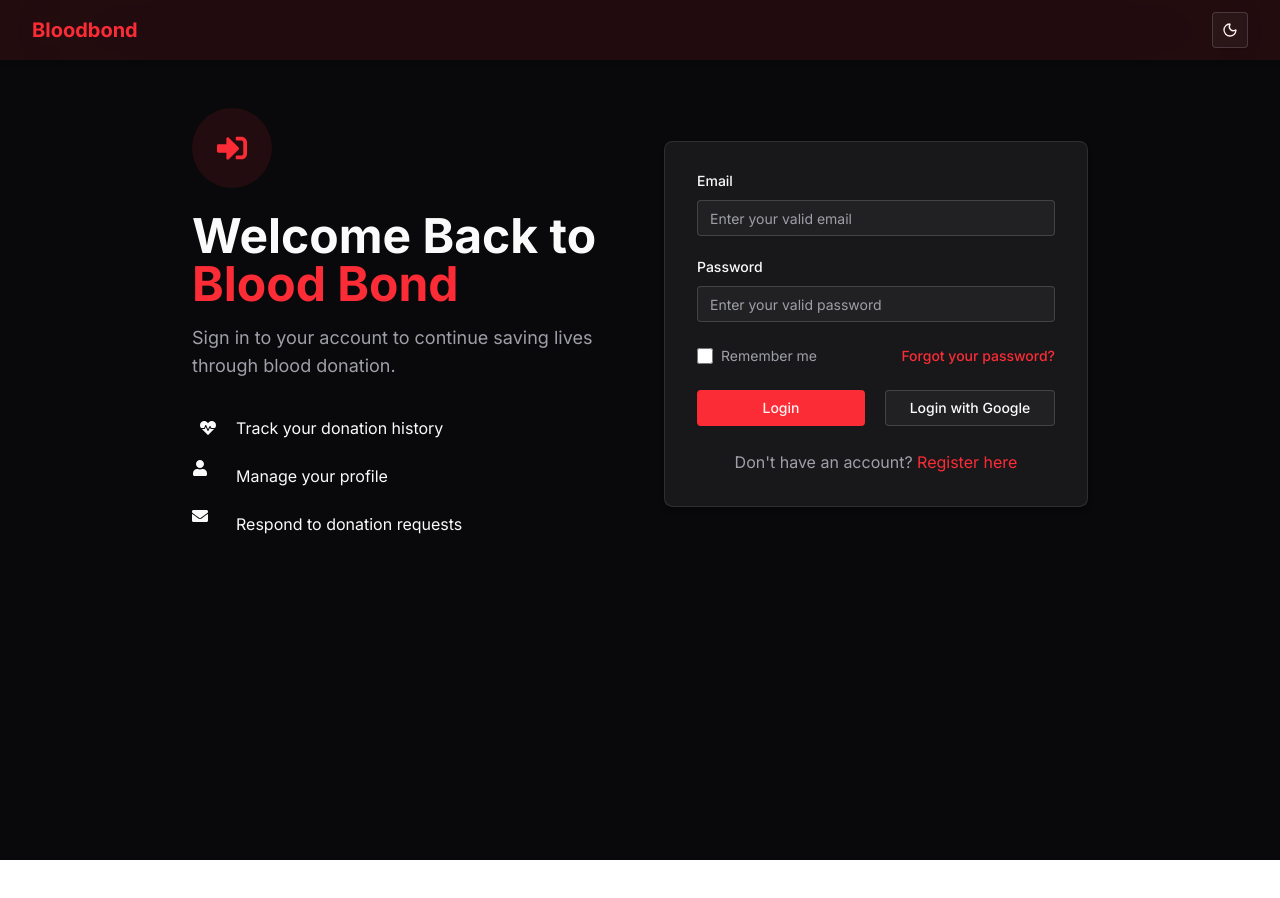
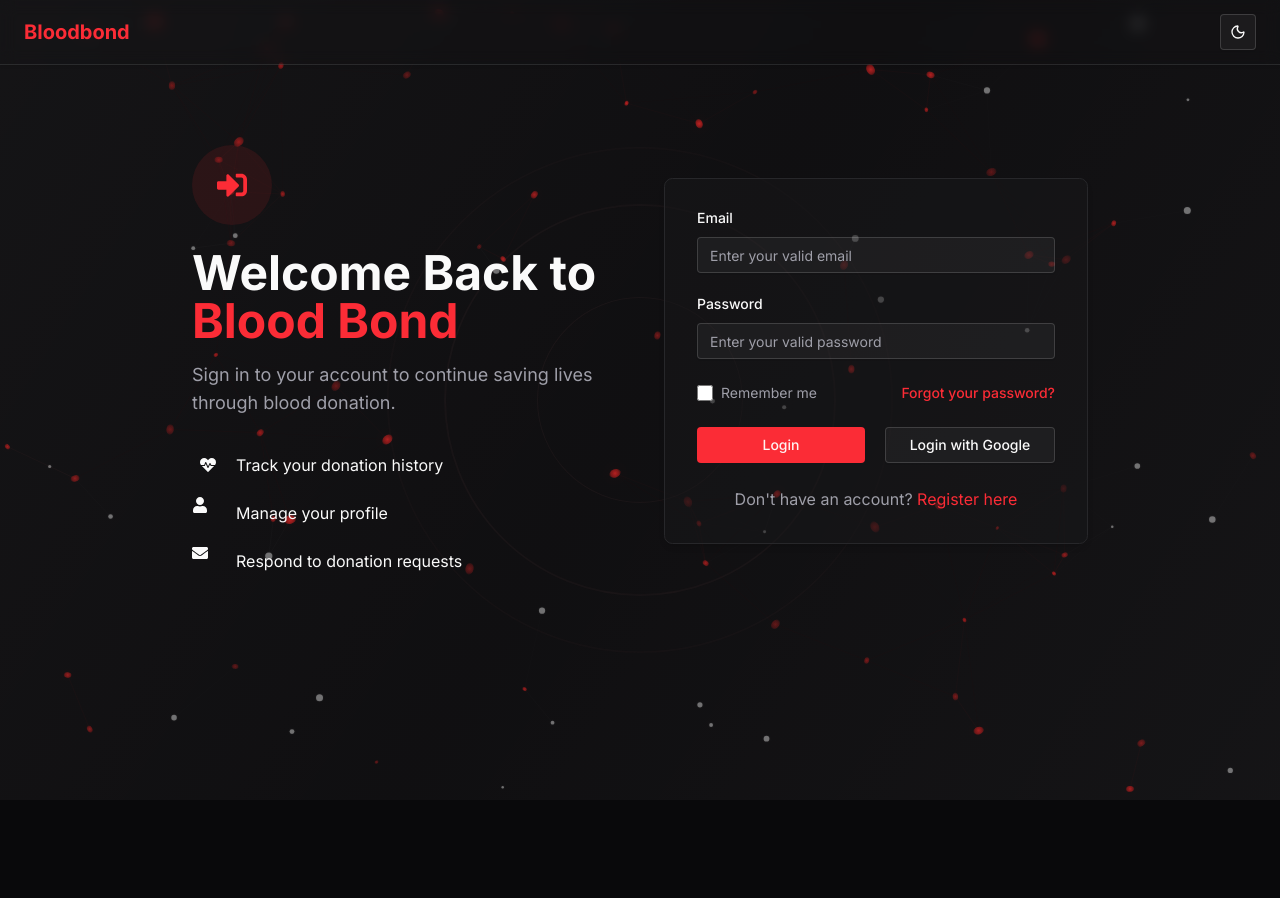
Before and after one commit to rashedulraha/BloodBond-Client, a React (Vite) app: page /login in a window 1280 px wide. Shown: the top 898 px of the page. Before the commit the page ends 860 px from the top, so only its background shows below. Built offline with nearby package versions, Linux system fonts and the light colour scheme; no server answers.

Commit message:
update auth layout page and register and login page

```diff
--- a/src/Layout/Auth/AuthLayout.tsx
+++ b/src/Layout/Auth/AuthLayout.tsx
@@ -1,21 +1,28 @@
+import AnimatedBackground from "@/components/AnimatedBackground/AnimatedBackground";
 import { ModeToggle } from "@/components/mode-toggle";
+import Container from "@/Page/Shared/Responsive/Container";
 import { Link, Outlet } from "react-router-dom";
 
 const AuthLayout = () => {
   return (
-    <div className="min-h-screen flex flex-col bg-background">
-      <nav className="bg-primary/10 backdrop-blur-3xl text-primary-foreground flex items-center justify-between px-8 py-3 shadow-md sticky top-0 z-9999 ">
+    <div className="min-h-screen flex flex-col">
+      <nav className="backdrop-blur-sm sticky top-0 z-50 shadow-sm border-b border-border ">
+        <Container>
+          <div className="flex items-center justify-between navbar">
             <Link to={"/"} className="text-xl font-bold ">
               Bloodbond
             </Link>
             <div>
               <ModeToggle />
             </div>
+          </div>
+        </Container>
       </nav>
-
+      <AnimatedBackground>
         <main className="flex items-center justify-center">
           <Outlet />
         </main>
+      </AnimatedBackground>
     </div>
   );
 };
--- a/src/Page/Auth/Login/Login.tsx
+++ b/src/Page/Auth/Login/Login.tsx
@@ -81,7 +81,7 @@ const LoginPage = () => {
     }
   };
   return (
-    <div className="min-h-screen bg-background py-12">
+    <div className="min-h-screen ">
       <Container>
         <div className="grid grid-cols-1 lg:grid-cols-2 gap-12 items-center max-w-4xl">
           {/* Left Column - Header and Icon (unchanged) */}
@@ -123,7 +123,7 @@ const LoginPage = () => {
           </div>
 
           {/* Right Column - Login Form */}
-          <div className="bg-card rounded-md shadow-md p-8 border border-border col-span-1">
+          <div className="bg-card/50  rounded-md shadow-md p-8 border border-secondary col-span-1">
             <form onSubmit={handleSubmit(onInputSubmit)} className="space-y-6">
               {/* Email Field */}
               <div>
--- a/src/Page/Auth/Register/RegisterPage.tsx
+++ b/src/Page/Auth/Register/RegisterPage.tsx
@@ -184,17 +184,15 @@ const RegisterPage = () => {
   };
 
   return (
-    <div className="py-10">
     <Container>
-        <div className="grid grid-cols-1 lg:grid-cols-2 gap-12 items-center max-w-6xl">
+      <div className="grid grid-cols-1 lg:grid-cols-2 gap-12 items-center max-w-6xl mx-auto">
         {/* Left Column */}
         <div className="text-center lg:text-left">
           <div className="inline-flex items-center justify-center w-20 h-20 rounded-full bg-primary/10 text-primary mb-6">
             <FaUserPlus className="text-3xl" />
           </div>
           <h1 className="text-4xl lg:text-5xl font-bold text-foreground mb-4">
-              Join Our <span className="text-primary">Life-Saving</span>{" "}
-              Community
+            Join Our <span className="text-primary">Life-Saving</span> Community
           </h1>
           <p className="text-lg text-muted-foreground mb-8 max-w-lg">
             Become a donor and help save lives. Your registration will connect
@@ -205,9 +203,7 @@ const RegisterPage = () => {
               <div className="w-8 h-8 rounded-full flex items-center justify-center">
                 <FaTint />
               </div>
-                <span className="text-foreground">
-                  All blood groups welcome
-                </span>
+              <span className="text-foreground">All blood groups welcome</span>
             </div>
             <div className="flex items-center gap-3">
               <div className="w-8 h-8 rounded-full flex items-center justify-center">
@@ -227,16 +223,14 @@ const RegisterPage = () => {
         </div>
 
         {/* Right Column - Form */}
-          <div className="bg-card rounded-md shadow-lg p-8 border border-border">
+        <div className="bg-card/50 rounded-md shadow-lg p-8 border border-secondary">
           {loadingDistricts && (
             <p className="text-center text-primary mb-4">
               Loading districts...
             </p>
           )}
           {districtError && (
-              <p className="text-center text-destructive mb-4">
-                {districtError}
-              </p>
+            <p className="text-center text-destructive mb-4">{districtError}</p>
           )}
 
           <form onSubmit={handleSubmit(onSubmit)} className="space-y-6">
@@ -354,9 +348,7 @@ const RegisterPage = () => {
                       onValueChange={field.onChange}
                       disabled={loadingDistricts}>
                       <SelectTrigger
-                          className={
-                            errors.division ? "border-destructive" : ""
-                          }>
+                        className={errors.division ? "border-destructive" : ""}>
                         <SelectValue placeholder="Select division" />
                       </SelectTrigger>
                       <SelectContent>
@@ -394,9 +386,7 @@ const RegisterPage = () => {
                         districtError !== null
                       }>
                       <SelectTrigger
-                          className={
-                            errors.district ? "border-destructive" : ""
-                          }>
+                        className={errors.district ? "border-destructive" : ""}>
                         <SelectValue placeholder="Select district" />
                       </SelectTrigger>
                       <SelectContent>
@@ -493,7 +483,6 @@ const RegisterPage = () => {
         </div>
       </div>
     </Container>
-    </div>
   );
 };
 
--- a/src/Page/FindBloodInput/Shared/DonationRequestCard/DonationRequestCard.tsx
+++ b/src/Page/FindBloodInput/Shared/DonationRequestCard/DonationRequestCard.tsx
@@ -56,10 +56,12 @@ const DonationRequestCard: React.FC<DonationRequestCardProps> = ({
                 {bloodGroup || "N/A"}
               </div>
             </div>
+
             {/* Recipient Name */}
             <h3 className="text-xl font-bold text-foreground mb-4 group-hover:text-primary transition-colors truncate">
               {recipientName || "Unknown Recipient"}
             </h3>
+
             {/* Details */}
             <div className="space-y-3 mb-6">
               {/* Location */}
@@ -90,7 +92,6 @@ const DonationRequestCard: React.FC<DonationRequestCardProps> = ({
                 </p>
               </div>
             </div>
-            0
           </div>
           {/* View Details Button */}
           <Link to={`/donation-request-details/${_id}`}>
```
Lines whose indentation alone changed are shown as unchanged.
